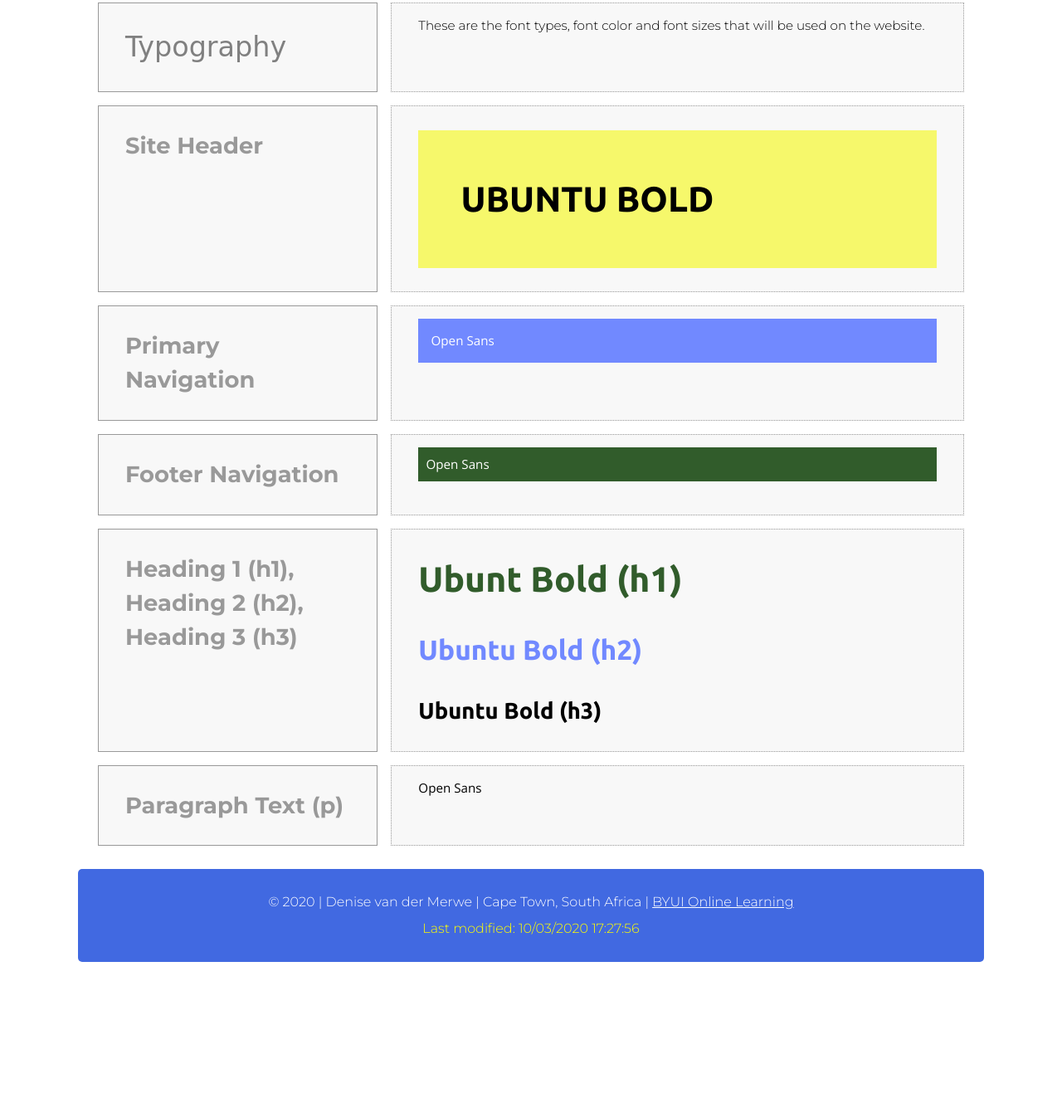
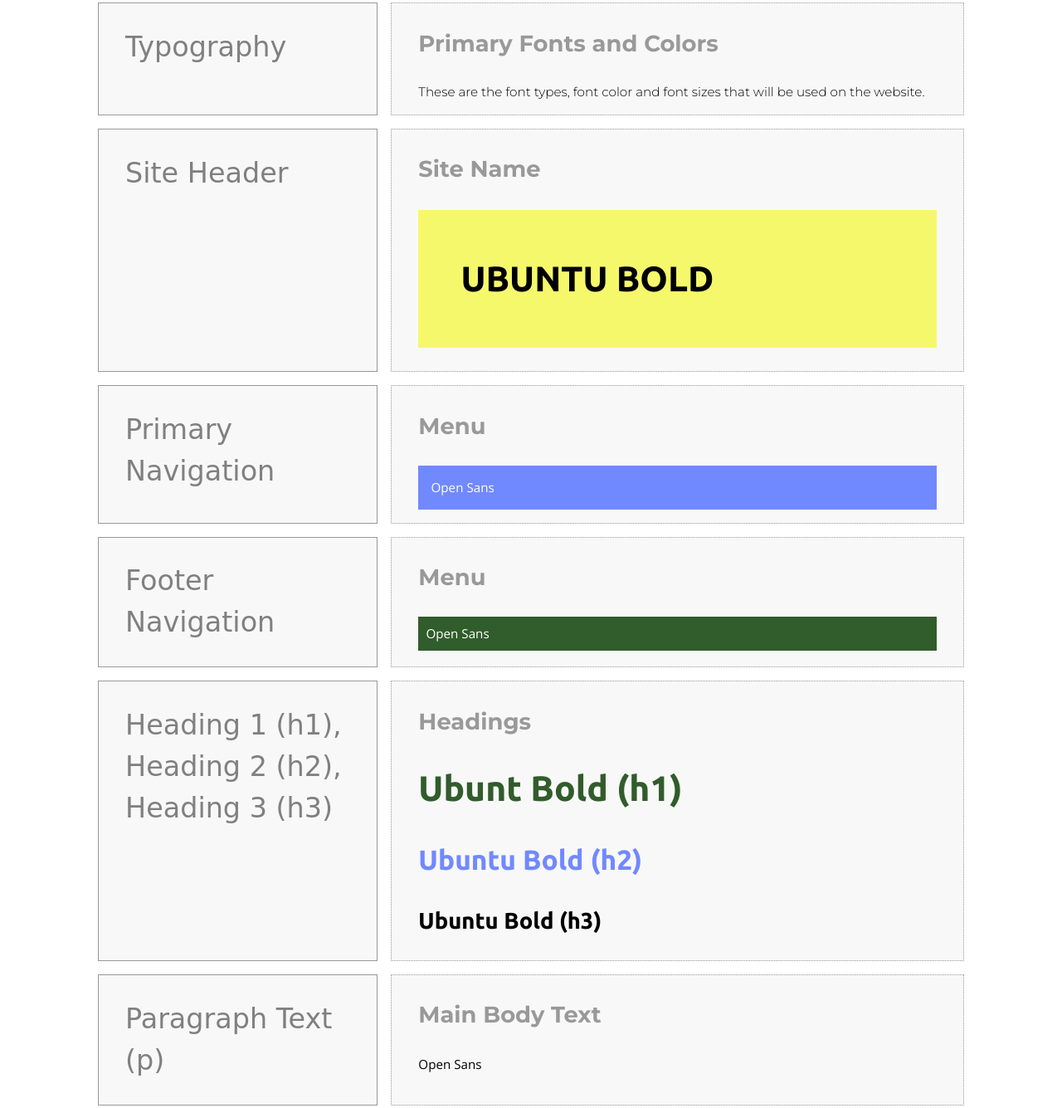
Before and after one commit to dlevdm/dlevdm.github.io, a plain HTML site: page lesson3/typography.html in a window 1280 px wide. Shown: the part 325-1660 px from the top of the page at 83% size. Before the commit the page ends 1504 px from the top, so only its background shows below. Drawn offline with nearby package versions, Linux system fonts and the light colour scheme; a web font is replaced by a local one.

Commit message:
Week 3 Updates

```diff
--- a/lesson3/typography.html
+++ b/lesson3/typography.html
@@ -29,21 +29,32 @@
     </nav>
     <main>
         <section><h2>Typography</h2></section>
-        <section><p>These are the font types, font color and font sizes that will be used on the website.</p></section>
-        <section><h3>Site Header</h3></section>
-        <section><h1 class="fontstyling1 yellowstyling">UBUNTU BOLD</h1></section>
-        <section><h3>Primary Navigation</h3></section>
-        <section><p class="fontstyling2 bluestyling">Open Sans</p></section>
-        <section><h3>Footer Navigation</h3></section>
-        <section><p class="fontstyling2 greenstyling">Open Sans</p></section>
-        <section><h3>Heading 1 (h1), Heading 2 (h2), Heading 3 (h3)</h2></section>
         <section>
+            <h3>Primary Fonts and Colors</h3>
+            <p>These are the font types, font color and font sizes that will be used on the website.</p></section>
+        <section><h2>Site Header</h2></section>
+        <section>
+            <h3>Site Name</h3>
+            <h1 class="fontstyling1 yellowstyling">UBUNTU BOLD</h1></section>
+        <section><h2>Primary Navigation</h2></section>
+        <section>
+            <h3>Menu</h3>
+            <p class="fontstyling2 bluestyling">Open Sans</p></section>
+        <section><h2>Footer Navigation</h2></section>
+        <section>
+            <h3>Menu</h3>
+            <p class="fontstyling2 greenstyling">Open Sans</p></section>
+        <section><h2>Heading 1 (h1), Heading 2 (h2), Heading 3 (h3)</h2></section>
+        <section>
+            <h3>Headings</h3>
             <h1 class="fontstyling1 greenstyling2">Ubunt Bold (h1)</h1>
             <h2 class="fontstyling1 bluestyling2">Ubuntu Bold (h2)</h2>
             <h3 class="fontstyling1 blackstyling">Ubuntu Bold (h3)</h3>
         </section>
-        <section><h3>Paragraph Text (p)</h2></section>
-        <section><p class="fontstyling2 blackstyling">Open Sans</p></section>
+        <section><h2>Paragraph Text (p)</h2></section>
+        <section>
+            <h3>Main Body Text</h3>
+            <p class="fontstyling2 blackstyling">Open Sans</p></section>
     </main>
     <footer>
         <p>&copy; <span id="currentYear3"></span> | Denise van der Merwe | Cape Town, South Africa | <a
```
Also changed, not shown: lesson3/index.html (+6 -3 lines), lesson3/target-audience.html (+3 -1 lines).
